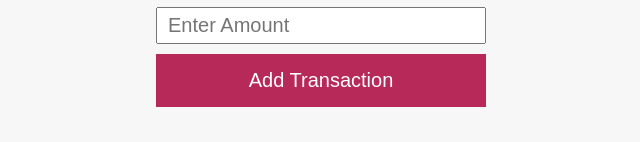
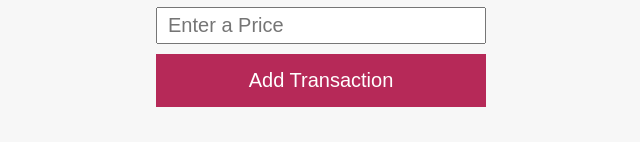
Before and after one commit to davidabuu/myepxensetracker, a plain HTML site: page index.html in a window 1280 px wide. Shown: the part 671-813 px from the top of the page, 319-959 px from the left. Drawn offline with Linux system fonts and the light colour scheme.

Commit message:
Add files via upload

```diff
--- a/index.html
+++ b/index.html
@@ -36,7 +36,7 @@
             </div>
             <div class="form-control">
                 <label for="number">Amount <br>(negative - expense, positve - income)</label>
-                <input type="number" placeholder="Enter Amount" class="item-money">
+                <input class="item-money" data-type="distance_price" id="distance" label="false" name="distance" step="0.1" type="number" max="-0.1" placeholder="Enter a Price">
             </div>
             <button class="transaction-btn">Add Transaction</button>
             </form>
```
